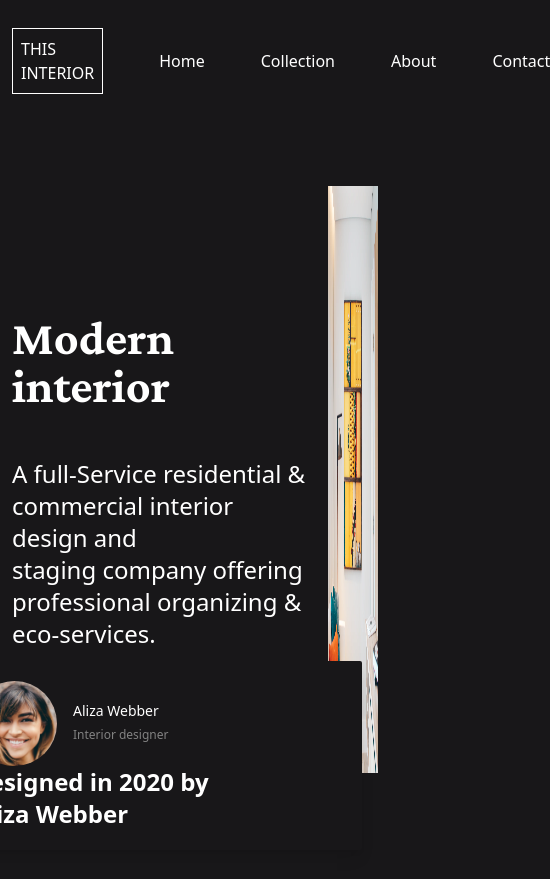
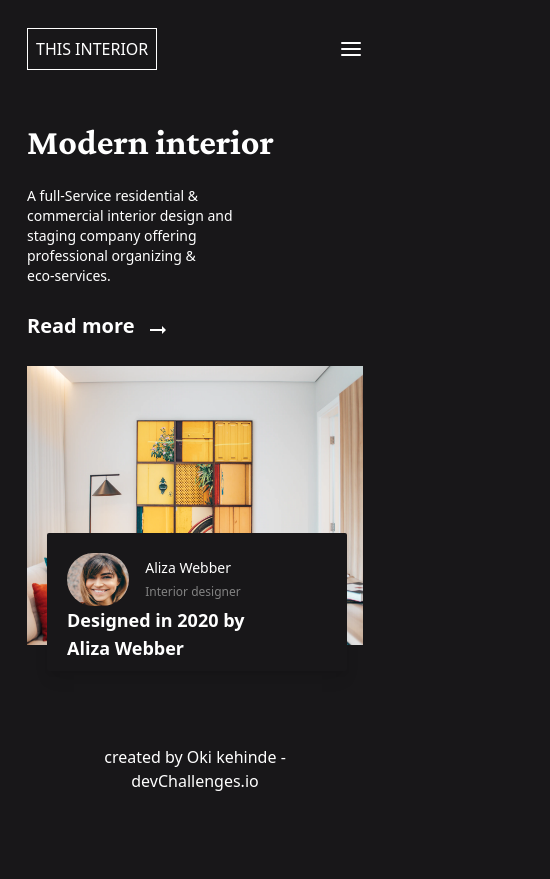
Before and after one commit to Kehindecodes/interior-consultant, a website built with Vite: page index.html in a window 390 px wide. Shown: the top 879 px of the page, 550 px wide, since content can reach past the window. After the commit the page ends 844 px from the top, so only its background shows below. Built offline with nearby package versions, Linux system fonts and the light colour scheme.

Commit message:
done with mobile screens

```diff
--- a/index.html
+++ b/index.html
@@ -1,5 +1,5 @@
 <!DOCTYPE html>
-<html lang="en">
+<html lang="en" class="m-0 p-0 box-border">
   <head>
     <meta charset="utf-8" />
     <meta
@@ -26,19 +26,20 @@
 
 
   </head>
-  <body class="w-full bg-extend-primary text-extend-secondary p-0 m-0 box-border h-screen">
+  <body class="w-full bg-extend-primary text-extend-secondary p-0 m-0 box-border  flex flex-col min-h-screen">
     <div class="container
      mx-auto px-3">
+     <!-- navbar -->
     <nav class="py-7 flex justify-between items-center">
       <div class="border border-extend-secondary  p-2">
         <p class=" uppercase">This Interior</p>
       </div>
-      <div class="hidden sm:inline lg:hidden">
+      <div class="hidden sm-mobile:inline   lg-tablet:hidden cursor-pointer">
         <img src="./images/menu(2).svg" alt="menu">
 
       </div>
       <!-- nav links -->
-      <div class="font-mont sm:hidden lg:block">
+      <div class="font-mont block sm-mobile:hidden lg-tablet:block ">
         <ul class="flex font-medium">
           <li class="ml-14">
             <a href="#" class=" no-underline hover:underline ">Home</a>
@@ -56,28 +57,31 @@
       </div>
 
     </nav>
-    <main class="flex my-16">
+    <main class="flex  sm-mobile:flex-col laptop:flex-row my-16 sm-mobile:my-3 lg-tablet:flex-row  ">
       <!-- content -->
-     <div class="mr-4 mt-32" >
-       <h1 class="text-5xl font-bold font-crimson">
+     <div class="mr-24 mt-32 sm-mobile:mr-0 laptop:mr-24  lg-tablet:mr-16 lg-tablet:mt-32 sm-mobile:mt-3  laptop:mt-32 " >
+       <h1 class="text-5xl font-bold font-crimson sm-mobile:text-4xl lg-tablet:text-5xl ">
         Modern interior
        </h1>
-       <p class="font-mont my-12 text-2xl">A full-Service residential & <br>commercial interior design and <br>staging company offering <br> professional organizing & <br>eco-services.</p>
-       <div class="">
-         <p class="text-xl font-bold">Read more</p> <svg></svg>
+       <p class="font-mont my-12 text-2xl sm-mobile:text-sm laptop:text-2xl sm-mobile:my-6 laptop:my-12 ">A full-Service residential & <br>commercial interior design and <br>staging company offering <br> professional organizing & <br>eco-services.</p>
+       <div class="flex items-center cursor-pointer mb-6 ">
+         <p class="text-xl font-bold">Read more</p>
+           <img src="./images/arrow_right_alt_white_24dp.svg" alt="left arrow" class="mt-2 ml-3">
+
        </div>
 
 
      </div>
       <!-- hero image -->
-     <div class="w-img h-img relative ">
+     <div class="w-img h-img relative sm-mobile:w-full sm-mobile:h-mobile laptop:w-img laptop:h-img  lg-tablet:w-tab lg-tablet:h-img">
       <img class="w-full h-full" src="./images/photo1.png" alt="sitting room interior">
-      <div class="w-card h-card shadow-lg rounded-sm p-5 bg-extend-primary absolute -mt-28 right-4 b ">
+      <!-- card -->
+      <div class="w-card h-card shadow-lg rounded-sm p-5 bg-extend-primary absolute -mt-28 right-4 b  sm-mobile:w-cardMobile sm-mobile:h-cardMobile laptop:w-card laptop:h-card">
         <!-- profile details -->
         <div class="flex items-center">
               <!-- profile-img -->
-              <div class="w-profile h-profile mr-4 relative ">
-                <img class=" w-profile h-profile rounded-full" src="./images/photo2.png" alt="Aliza Webber">
+              <div class="w-profile h-profile mr-4 relative  sm-mobile:w-profileMob sm-mobile:h-profileMob">
+                <img class=" w-profile h-profile rounded-full sm-mobile:w-profileMob sm-mobile:h-profileMob" src="./images/photo2.png" alt="Aliza Webber">
               </div>
               <!-- profile details -->
               <div class="">
@@ -85,14 +89,14 @@
                 <small class="text-xs text-extend-title">Interior designer</small>
               </div>
         </div>
-        <div class="text-2xl break-words font-bold">
+        <div class="text-2xl break-words font-bold sm-mobile:text-lg laptop:text-2xl">
           <p>Designed in 2020 by<br> Aliza Webber</p>
         </div>
       </div>
     </div>
   </main>
-  <footer class="text-center font-mont mt-32">
-    <p>
+  <footer class="text-center font-mont p-10 mt-auto">
+    <p class="mt-12">
       created by <a href="https://github.com/kehindecodes" class="no-underline hover:underline">Oki kehinde</a>  - <a href="devChallenges.io" class="no-underline hover:underline">devChallenges.io</a>
     </p>
   </footer>
--- a/tailwind.config.js
+++ b/tailwind.config.js
@@ -19,12 +19,26 @@ module.exports = {
 				img: '821.11px',
 				card: '410px',
 				profile: '85px',
+				mobile: '391.06px',
+				cardMobile: '300px',
+				profileMob: '62.2px',
+				tab: '600px',
 			},
 			height: {
 				img: '586.53px',
 				card: '189px',
 				profile: '85px',
+				mobile: '279.34px',
+				cardMobile: '138px',
+				profileMob: '52.68px',
 			},
+		},
+		screens: {
+			'sm-mobile': '320px',
+			mobile: '360px',
+			tablet: '768px',
+			'lg-tablet': '1024px',
+			laptop: '1280px',
 		},
 	},
 	variants: {
```
Also changed, not shown: images/arrow_right_alt_white_24dp.svg (added).
